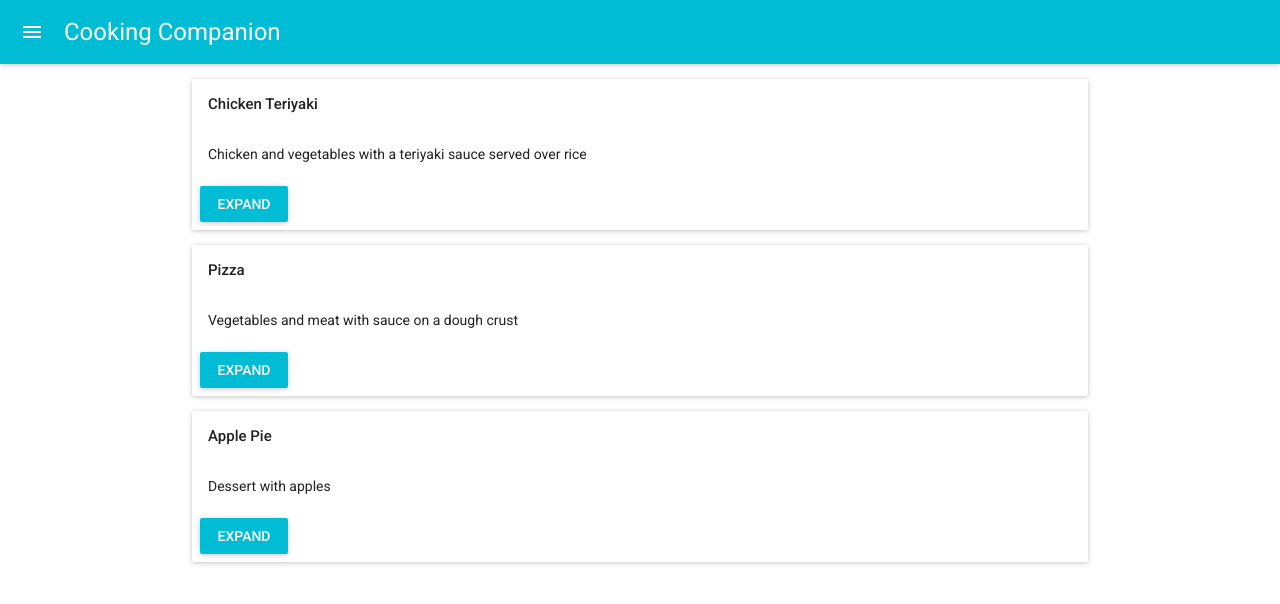
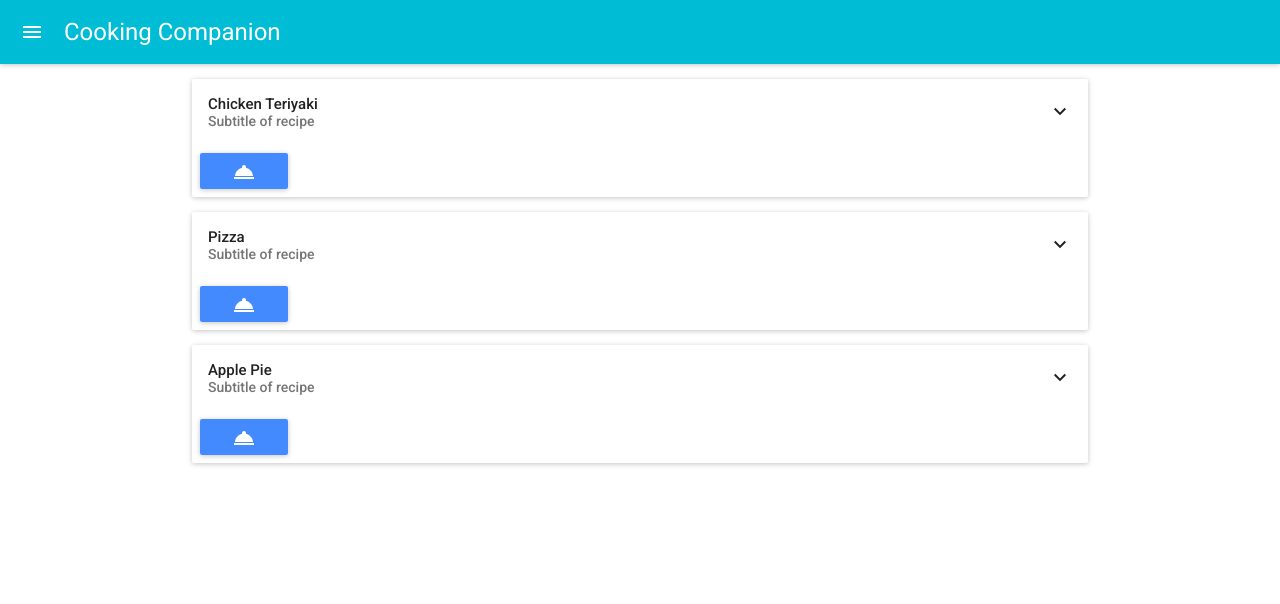
Before and after one commit to Coffeeboys/CookingCompanion, a React (Create React App) app: page / in a window 1280 px wide. Shown: the top 604 px of the page. Built offline with nearby package versions, Linux system fonts and the light colour scheme; what react-tap-event-plugin would draw is missing.

Commit message:
Added icon to button, changed styling

```diff
--- a/src/RecipeCard.css
+++ b/src/RecipeCard.css
@@ -1,4 +1,12 @@
 .recipe-card {
     width: 70%;
     margin: 15px auto;
+    position: relative;
 }
+
+.cook-button {
+
+
+
+
+}
--- a/src/RecipeCard.js
+++ b/src/RecipeCard.js
@@ -4,15 +4,19 @@
 import "./RecipeCard.css";
 import React from 'react';
 import {Card, CardActions, CardHeader, CardText} from 'material-ui/Card';
+import RoomService from 'material-ui/svg-icons/places/room-service';
 import RaisedButton from 'material-ui/RaisedButton';
 import {Link} from 'react-router';
+import {fullWhite} from'material-ui/styles/colors';
+
 
 class RecipeCard extends React.Component {
     constructor(props) {
         super(props);
         this.state = {
             title: props.title,
-            description: props.description
+            description: props.description,
+            expanded: false
         };
     }
 
@@ -25,7 +29,14 @@ class RecipeCard extends React.Component {
     };
 
     openRecipe = (recipe) => {
-        console.log(recipe.title + " clicked.");
+        this.expanded = !this.expanded;
+        if (this.expanded) {
+            console.log(recipe.title + " expanded.");
+        }
+        else {
+            console.log(recipe.title + " collapsed.");
+        }
+
     };
 
     render() {
@@ -37,13 +48,14 @@ class RecipeCard extends React.Component {
         return (
             <div>
                 <Card className="recipe-card">
-                    <CardHeader title={recipe.title}/>
-                    <CardText>{recipe.description}</CardText>
+                    <CardHeader title={recipe.title} subtitle="Subtitle of recipe" showExpandableButton={true}/>
+                    <CardText expandable={true}>{recipe.description}</CardText>
                     <CardActions>
                         <Link to={"/recipe/" + recipe.id}>
                         <RaisedButton
-                            label="Expand"
-                            primary={true}
+                            icon={<RoomService color={fullWhite}/>}
+                            backgroundColor="#448AFF"
+                            className="cook-button"
                         />
                         </Link>
                     </CardActions>
```
